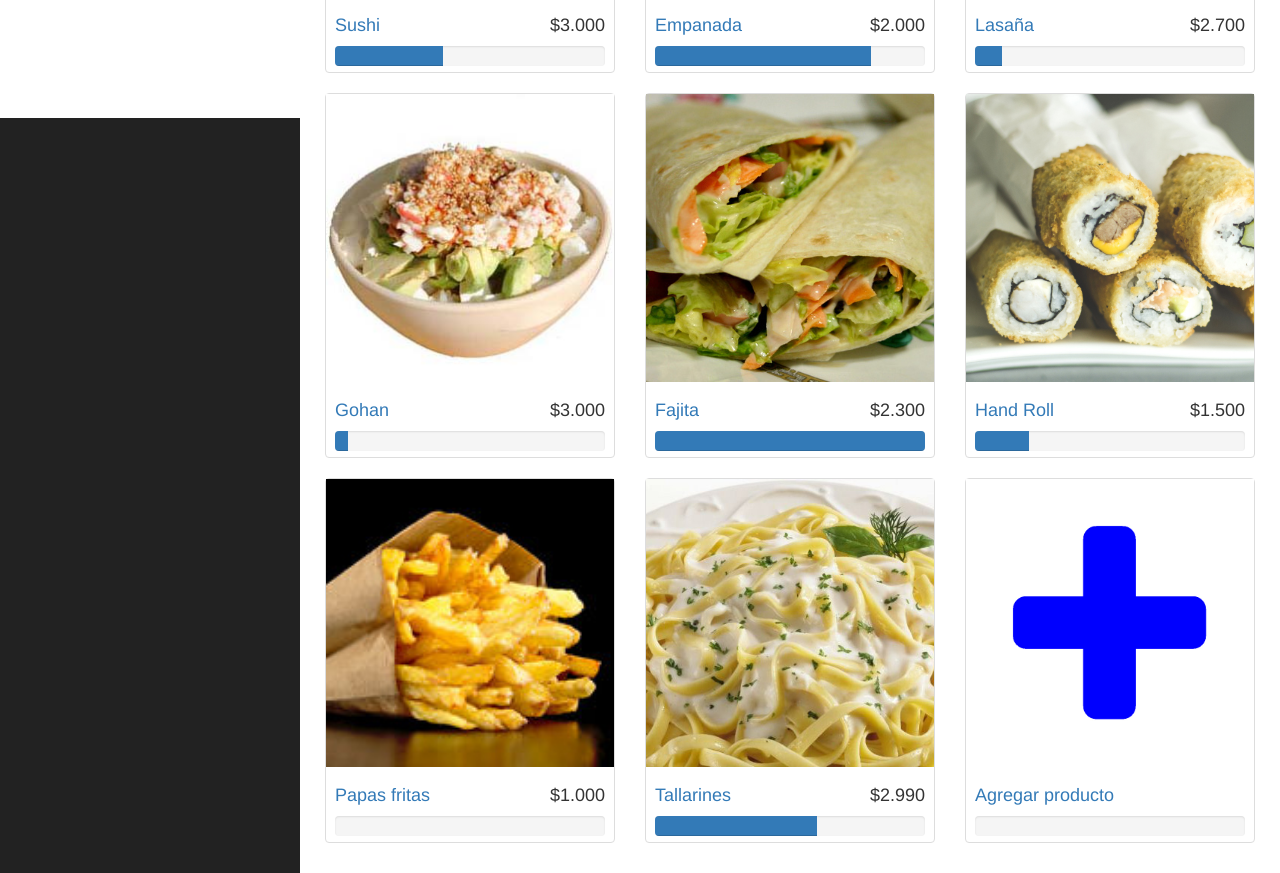
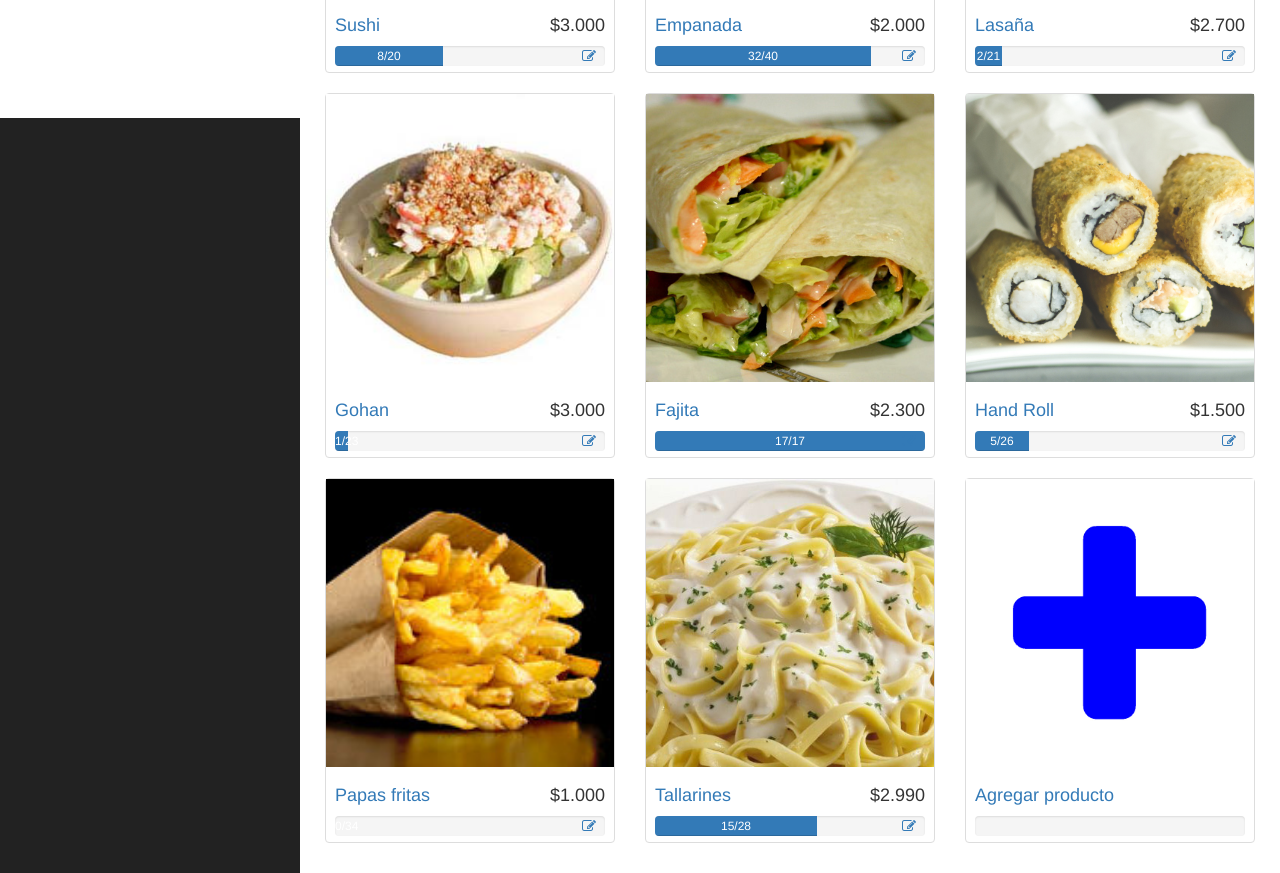
Before and after one commit to diegobano/IngSoft, a plain HTML site: page Software/Project/SellerSellerInterface.html in a window 1280 px wide. Shown: the part 682-1555 px from the top of the page. Drawn offline with Linux system fonts and the light colour scheme.

Commit message:
added edit stock button

```diff
--- a/Software/Project/SellerSellerInterface.html
+++ b/Software/Project/SellerSellerInterface.html
@@ -209,9 +209,12 @@
                             <h4 class="pull-right">$3.000</h4>
                             <h4><a href="ProductInterfaceSeller.html">Sushi</a>
                             </h4>
-                            <div class="progress">
+                            <div class="progress" style="position: relative;">
                                 <div class="progress-bar" role="progressbar" aria-valuenow="40" aria-valuemin="0"
-                                     aria-valuemax="100" style="width: 40%;"><span class="sr-only">40% Complete</span>
+                                     aria-valuemax="100" style="width: 40%;">8/20
+                                </div>
+                                <div style="position: absolute; top: 0; right: 7px">
+                                    <a href="#"> <i class="fa fa-fw fa-edit"></i> </a>
                                 </div>
                             </div>
                         </div>
@@ -225,9 +228,12 @@
                             <h4 class="pull-right">$2.000</h4>
                             <h4><a href="ProductInterfaceSeller.html">Empanada</a>
                             </h4>
-                            <div class="progress">
+                            <div class="progress" style="position: relative;">
                                 <div class="progress-bar" role="progressbar" aria-valuenow="80" aria-valuemin="0"
-                                     aria-valuemax="100" style="width: 80%;"><span class="sr-only">80% Complete</span>
+                                     aria-valuemax="100" style="width: 80%;">32/40
+                                </div>
+                                <div style="position: absolute; top: 0; right: 7px">
+                                    <a href="#"> <i class="fa fa-fw fa-edit"></i> </a>
                                 </div>
                             </div>
                         </div>
@@ -241,25 +247,12 @@
                             <h4 class="pull-right">$2.700</h4>
                             <h4><a href="ProductInterfaceSeller.html">Lasaña</a>
                             </h4>
-                            <div class="progress">
+                            <div class="progress" style="position: relative;">
                                 <div class="progress-bar" role="progressbar" aria-valuenow="10" aria-valuemin="0"
-                                     aria-valuemax="100" style="width: 10%;"><span class="sr-only">10% Complete</span>
+                                     aria-valuemax="100" style="width: 10%;">2/21
                                 </div>
-                            </div>
-                        </div>
-                    </div>
-                </div>
-
-                <div class="col-sm-6 col-lg-4 col-md-4">
-                    <div class="thumbnail">
-                        <img src="images/gohan.jpg" alt="">
-                        <div class="caption">
-                            <h4 class="pull-right">$3.000</h4>
-                            <h4><a href="ProductInterfaceSeller.html">Gohan</a>
-                            </h4>
-                            <div class="progress">
-                                <div class="progress-bar" role="progressbar" aria-valuenow="5" aria-valuemin="0"
-                                     aria-valuemax="100" style="width: 5%;"><span class="sr-only">5% Complete</span>
+                                <div style="position: absolute; top: 0; right: 7px">
+                                    <a href="#"> <i class="fa fa-fw fa-edit"></i> </a>
                                 </div>
                             </div>
                         </div>
@@ -269,14 +262,36 @@
 
                 <div class="col-sm-6 col-lg-4 col-md-4">
                     <div class="thumbnail">
+                        <img src="images/gohan.jpg" alt="">
+                        <div class="caption">
+                            <h4 class="pull-right">$3.000</h4>
+                            <h4><a href="ProductInterfaceSeller.html">Gohan</a>
+                            </h4>
+                            <div class="progress" style="position: relative;">
+                                <div class="progress-bar" role="progressbar" aria-valuenow="5" aria-valuemin="0"
+                                     aria-valuemax="100" style="width: 5%;">1/23
+                                </div>
+                                <div style="position: absolute; top: 0; right: 7px">
+                                    <a href="#"> <i class="fa fa-fw fa-edit"></i> </a>
+                                </div>
+                            </div>
+                        </div>
+                    </div>
+                </div>
+
+                <div class="col-sm-6 col-lg-4 col-md-4">
+                    <div class="thumbnail">
                         <img src="images/fajita.jpg" alt="">
                         <div class="caption">
                             <h4 class="pull-right">$2.300</h4>
                             <h4><a href="ProductInterfaceSeller.html">Fajita</a>
                             </h4>
-                            <div class="progress">
+                            <div class="progress" style="position: relative;">
                                 <div class="progress-bar" role="progressbar" aria-valuenow="100" aria-valuemin="0"
-                                     aria-valuemax="100" style="width: 100%;"><span class="sr-only">100% Complete</span>
+                                     aria-valuemax="100" style="width: 100%;">17/17
+                                </div>
+                                <div style="position: absolute; top: 0; right: 7px">
+                                    <a href="#"> <i class="fa fa-fw fa-edit"></i> </a>
                                 </div>
                             </div>
                         </div>
@@ -290,9 +305,12 @@
                             <h4 class="pull-right">$1.500</h4>
                             <h4><a href="ProductInterfaceSeller.html">Hand Roll</a>
                             </h4>
-                            <div class="progress">
+                            <div class="progress" style="position: relative;">
                                 <div class="progress-bar" role="progressbar" aria-valuenow="20" aria-valuemin="0"
-                                     aria-valuemax="100" style="width: 20%;"><span class="sr-only">20% Complete</span>
+                                     aria-valuemax="100" style="width: 20%;">5/26
+                                </div>
+                                <div style="position: absolute; top: 0; right: 7px">
+                                    <a href="#"> <i class="fa fa-fw fa-edit"></i> </a>
                                 </div>
                             </div>
                         </div>
@@ -306,14 +324,18 @@
                             <h4 class="pull-right">$1.000</h4>
                             <h4><a href="ProductInterfaceSeller.html">Papas fritas</a>
                             </h4>
-                            <div class="progress">
+                            <div class="progress" style="position: relative;">
                                 <div class="progress-bar" role="progressbar" aria-valuenow="0" aria-valuemin="0"
-                                     aria-valuemax="100" style="width: 0%;"><span class="sr-only">0% Complete</span>
+                                     aria-valuemax="100" style="width: 0%;">0/34
+                                </div>
+                                <div style="position: absolute; top: 0; right: 7px">
+                                    <a href="#"> <i class="fa fa-fw fa-edit"></i> </a>
                                 </div>
                             </div>
                         </div>
                     </div>
                 </div>
+
                 <div class="col-sm-6 col-lg-4 col-md-4">
                     <div class="thumbnail">
                         <img src="images/tallarines.jpg" alt="">
@@ -321,15 +343,18 @@
                             <h4 class="pull-right">$2.990</h4>
                             <h4><a href="ProductInterfaceSeller.html">Tallarines</a>
                             </h4>
-                            <div class="progress">
+                            <div class="progress" style="position: relative;">
                                 <div class="progress-bar" role="progressbar" aria-valuenow="60" aria-valuemin="0"
-                                     aria-valuemax="100" style="width: 60%;"><span
-                                        class="sr-only">60% Complete</span>
+                                     aria-valuemax="100" style="width: 60%;">15/28
+                                </div>
+                                <div style="position: absolute; top: 0; right: 7px">
+                                    <a href="#"> <i class="fa fa-fw fa-edit"></i> </a>
                                 </div>
                             </div>
                         </div>
                     </div>
                 </div>
+
                 <div class="col-sm-6 col-lg-4 col-md-4">
                     <div class="thumbnail">
                         <img src="images/plus.jpg" alt="">
```
